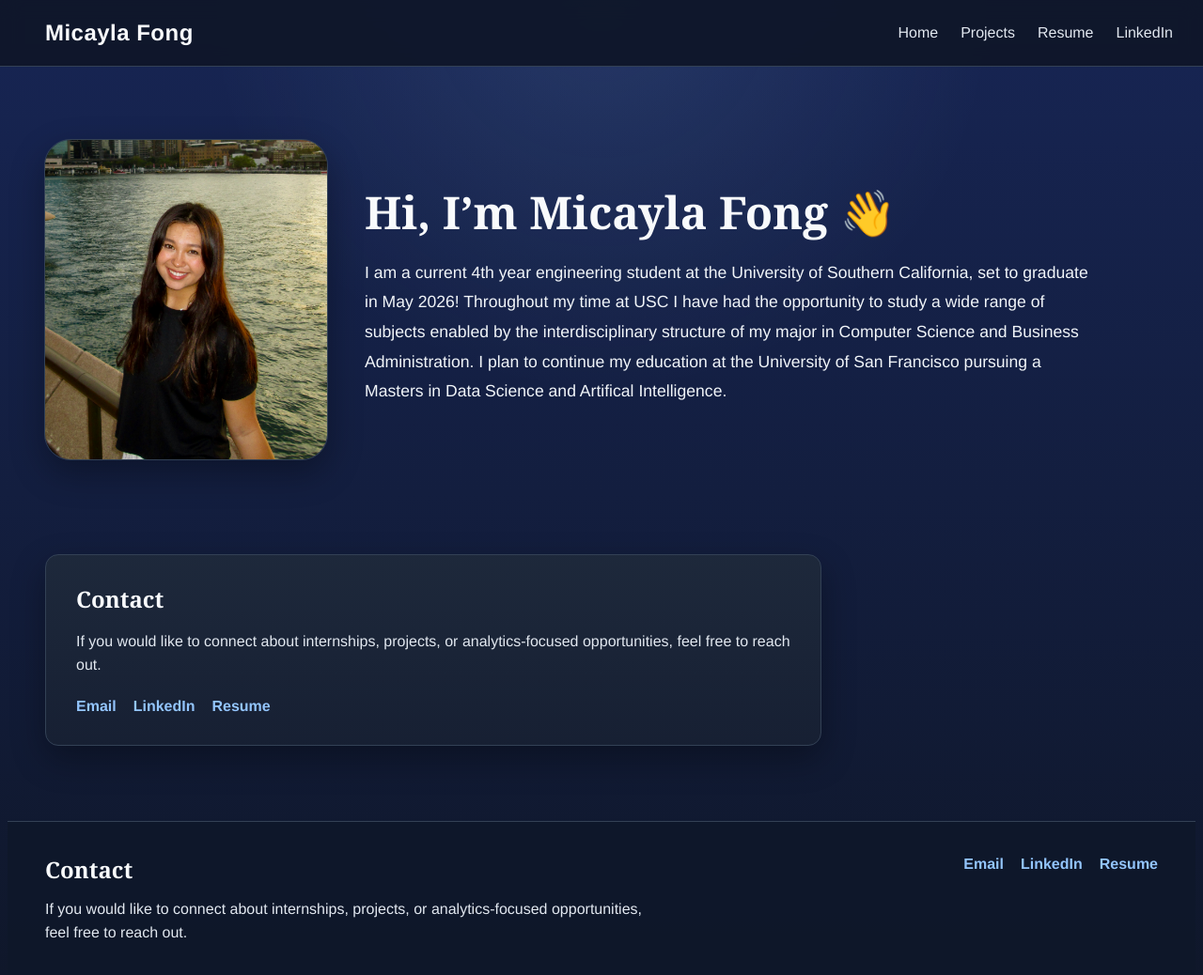
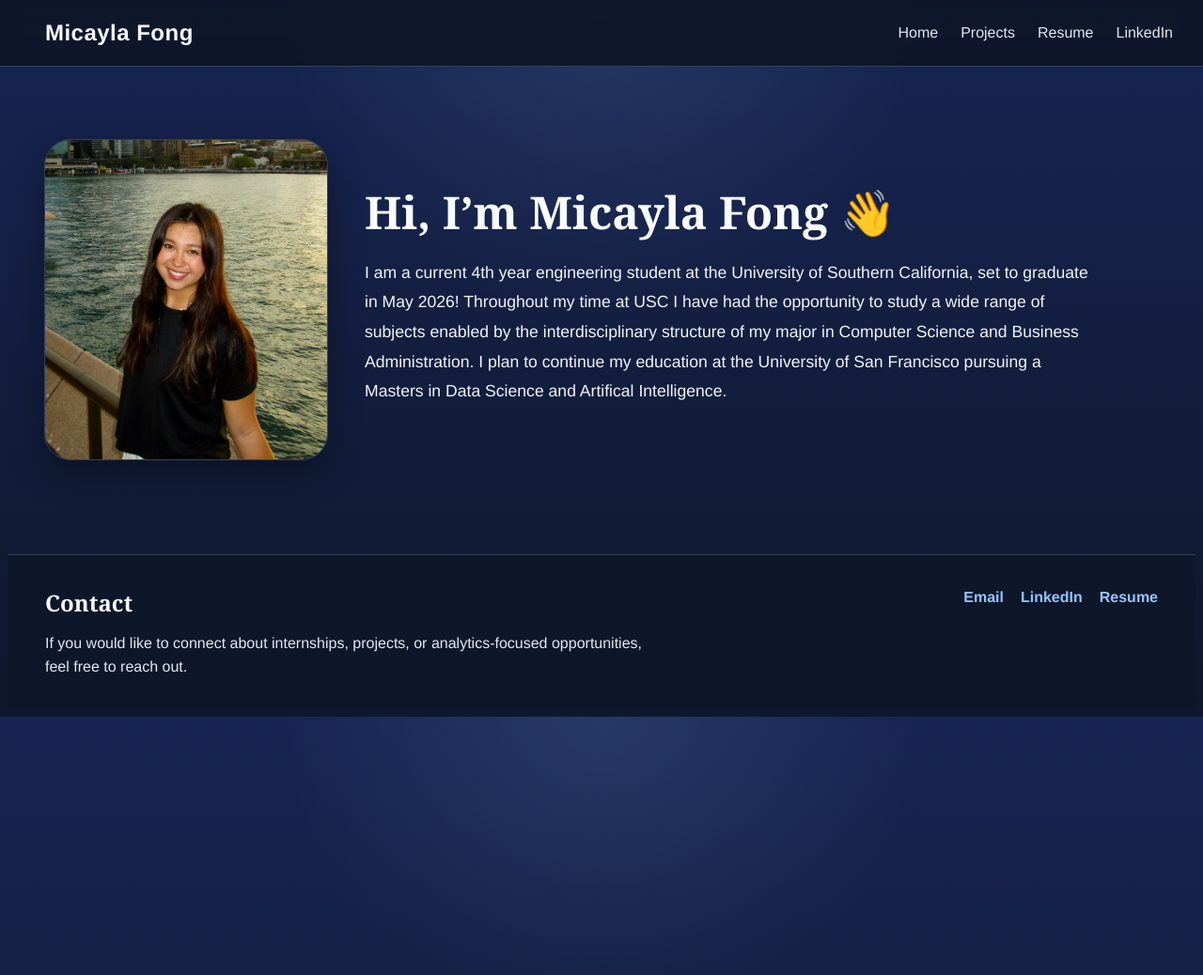
Before and after one commit to mdfong35/mdfong35.github.io, a Jekyll site: the page built from index.md, in a window 1280 px wide and 1046 px high. Shown: the top 1038 px of the window at 94% size. Built offline with Jekyll 4.4.1, drawn with Linux system fonts in a browser that asks for light colours.

Commit message:
Update index.md

```diff
--- a/index.md
+++ b/index.md
@@ -17,16 +17,3 @@ permalink: /
     </p>
   </div>
 </div>
-
-
-
-
-<section class="contact-section">
-  <h2>Contact</h2>
-  <p>If you would like to connect about internships, projects, or analytics-focused opportunities, feel free to reach out.</p>
-  <div class="contact-links">
-    <a href="mailto:micaylafong@gmail.com">Email</a>
-    <a href="https://www.linkedin.com/in/micayla-fong-3555f/" target="_blank">LinkedIn</a>
-    <a href="/assets/Resume.pdf" target="_blank">Resume</a>
-  </div>
-</section>
```
